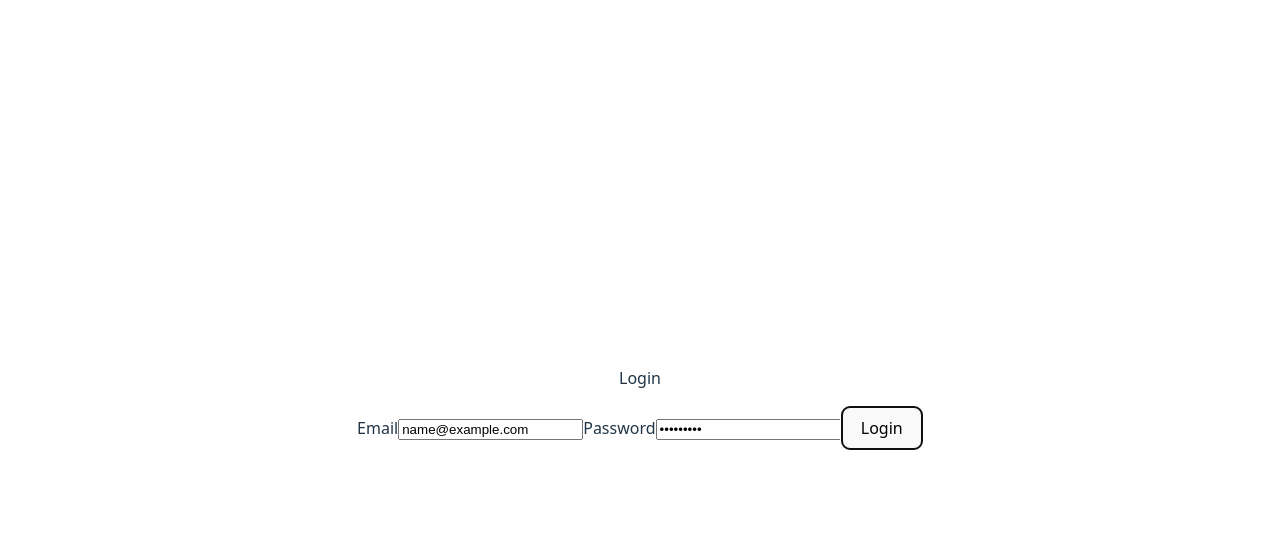
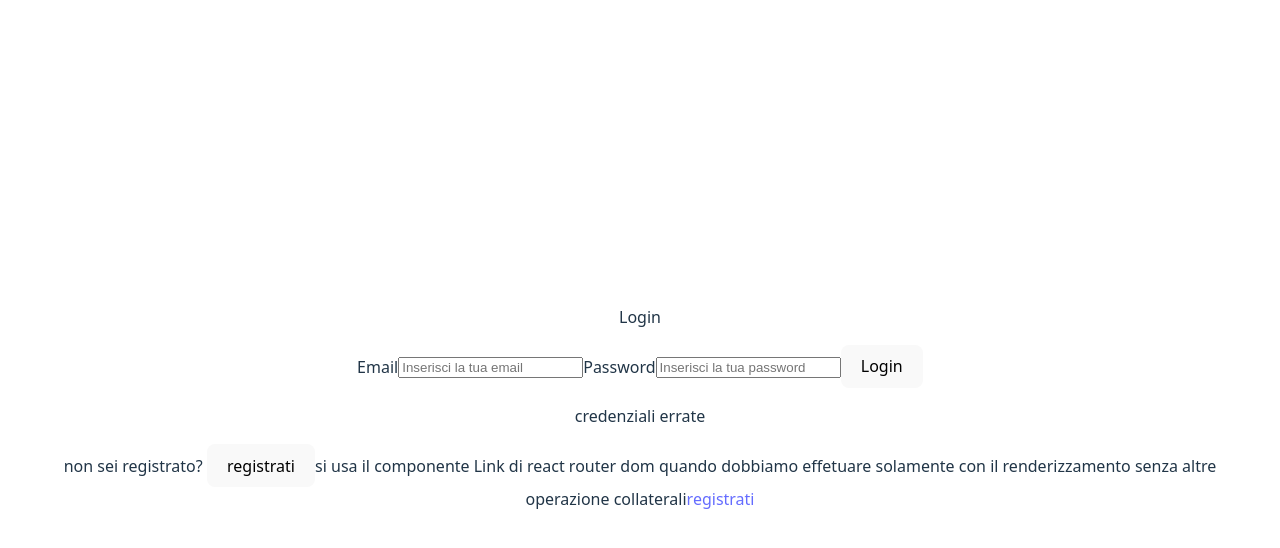
Before and after one commit to Fredinogran/sistema-di-login, a React (Vite) app in the folder login-s/: page /login in a window 1280 px wide. Both pictures are taken after typing "name@example.com", "Sample123" into the empty fields and a click on the button "Login". Shown: the top 548 px of the page. Built offline with nearby package versions, Linux system fonts and the light colour scheme.

Commit message:
rotta privata

```diff
--- a/login-s/src/App.jsx
+++ b/login-s/src/App.jsx
@@ -1,22 +1,28 @@
 import "./App.css";
 import Dashboard from "./components/Dashboard";
 import Login from "./components/login";
+import Privacy from "./components/PrivateContent";
 import Registrazione from "./components/Registrazione";
 import AuthProvider from "./context/authContext";
-import { BrowserRouter, Routes , Route, Navigate} from 'react-router-dom'
+import { BrowserRouter, Routes, Route, Navigate } from "react-router-dom";
 
 function App() {
-
-
   return (
     <AuthProvider>
       <BrowserRouter>
-      <Routes>
-      <Route path="/login" element={<Login></Login>}></Route>
-      <Route path="/dashboard" element={<Dashboard/>}></Route>
-      <Route path="/registrazione" element={<Registrazione/>}></Route>
-      <Route path="*" element={<Navigate to="/login"></Navigate>}></Route>
-      </Routes>
+        <Routes>
+          <Route path="/login" element={<Login></Login>}></Route>
+          <Route
+            path="/dashboard"
+            element={
+              <Privacy>
+                <Dashboard />
+              </Privacy>
+            }
+          ></Route>
+          <Route path="/registrazione" element={<Registrazione />}></Route>
+          <Route path="*" element={<Navigate to="/login"></Navigate>}></Route>
+        </Routes>
       </BrowserRouter>
     </AuthProvider>
   );
--- a/login-s/src/components/Dashboard.jsx
+++ b/login-s/src/components/Dashboard.jsx
@@ -1,3 +1,4 @@
+import { Navigate, useNavigate } from "react-router-dom";
 import { useAuth } from "../context/authContext";
 // Importiamo il nostro hook useAuth che ci dà accesso all'utente loggato e alla funzione di logout
 
@@ -5,6 +6,11 @@ export default function Dashboard() {
   // Estraiamo 'user' e 'logout' dal context
   // 'user' contiene i dati dell'utente loggato e 'logout' è la funzione per fare logout
   const { user, logout } = useAuth();
+  const navigate = useNavigate();
+  function Handlelogout() {
+    logout();
+    navigate("/login");
+  }
 
   return (
     <div>
@@ -14,7 +20,7 @@ export default function Dashboard() {
       <p>Cognome: {user.cognome}</p>
       <p>Email: {user.email}</p>
 
-      <button onClick={logout}>Logout</button>
+      <button onClick={Handlelogout}>Logout</button>
     </div>
   );
 }
--- /dev/null
+++ b/login-s/src/components/PrivateContent.jsx
@@ -0,0 +1,7 @@
+import { useAuth } from "../context/authContext";
+import { Navigate } from "react-router-dom";
+export default function Privacy({ children }) {
+  const { user } = useAuth();
+
+  return user ? children : <Navigate to="/login" />;
+}
--- a/login-s/src/components/login.jsx
+++ b/login-s/src/components/login.jsx
@@ -2,14 +2,15 @@ import { useState } from "react";
 // Importiamo useState per gestire i dati inseriti nel form
 
 import { useAuth } from "../context/authContext";
+import { Link, useNavigate } from "react-router-dom";
 // Importiamo il nostro hook personalizzato che ci dà accesso alla funzione login del context
 
 export default function Login() {
   // Stato locale per tenere traccia dell'email e della password inserite nel form
   const [user, setUser] = useState({ email: "", password: "" });
-
+  const navigate = useNavigate();
   // Estraiamo la funzione di login dal context, che useremo quando l’utente invia il form
-  const { login } = useAuth();
+  const { login, error } = useAuth();
 
   // Funzione che si attiva quando cambiamo valore in un campo del form
   // Aggiorna dinamicamente il campo giusto in base al nome dell’input (email o password)
@@ -20,10 +21,15 @@ export default function Login() {
   // Funzione che si attiva quando inviamo il form
   function handleSubmit(event) {
     event.preventDefault(); // Previene il refresh della pagina
-    login(user); // Chiamiamo la funzione di login passando i dati dell’utente
+    login(user);
+    // Chiamiamo la funzione di login passando i dati dell’utente
+    if (!error) {
+      navigate("/dashboard");
+    }
   }
 
   return (
+    <div>
       <form onSubmit={handleSubmit}>
         <p>Login</p>
 
@@ -44,6 +50,14 @@ export default function Login() {
         />
 
         <button type="submit">Login</button>
+        {error && <p>{error}</p>}
       </form>
+      <span> non sei registrato? </span>{" "}
+      <button onClick={() => navigate("/registrati")}>registrati</button>
+      {
+        "si usa il componente Link di react router dom quando dobbiamo effetuare solamente con il renderizzamento senza altre operazione collaterali"
+      }
+      <Link to="/registrati">registrati</Link>
+    </div>
   );
 }
--- a/login-s/src/context/authContext.jsx
+++ b/login-s/src/context/authContext.jsx
@@ -10,6 +10,7 @@ export const useAuth = () => useContext(AuthContext);
 // Questo è il componente che "avvolge" tutta l'app e fornisce il contesto a chi ne ha bisogno
 export default function AuthProvider({ children }) {
   // Stato per sapere chi è loggato. Se c’è già un utente salvato nel localStorage, lo carichiamo
+  const [error, setError] = useState(null);
   const [user, setUser] = useState(() => {
     const localUser = localStorage.getItem("user");
     return localUser ? JSON.parse(localUser) : null;
@@ -35,11 +36,13 @@ export default function AuthProvider({ children }) {
 
     // Se non lo troviamo, ritorniamo un errore
     if (!userExist) {
+      setError("credenziali errate");
       return { esito: false, messaggio: "credenziali errate" };
     }
 
     // Se l'utente esiste, lo salviamo nello stato e anche nel localStorage per tenerlo "loggato"
     setUser(userExist);
+    setError(null);
     localStorage.setItem("user", JSON.stringify(userExist));
   }
 
@@ -50,11 +53,13 @@ export default function AuthProvider({ children }) {
 
     // Se esiste già, blocchiamo tutto
     if (userExist) {
+      setError("email già registrata");
       return { esito: false, messaggio: "Email già registrata" };
     }
 
     // Altrimenti, aggiungiamo il nuovo utente alla lista
     setUsers((prev) => [...prev, userData]);
+    setError(null);
   }
 
   // Funzione per fare logout
@@ -66,7 +71,9 @@ export default function AuthProvider({ children }) {
 
   // Qui forniamo tutti i dati e le funzioni utili a chiunque userà useAuth() nella propria componente
   return (
-    <AuthContext.Provider value={{ user, users, login, registrazione, logout }}>
+    <AuthContext.Provider
+      value={{ user, users, login, registrazione, logout, error }}
+    >
       {children}
     </AuthContext.Provider>
   );
```
Lines whose indentation alone changed are shown as unchanged.
